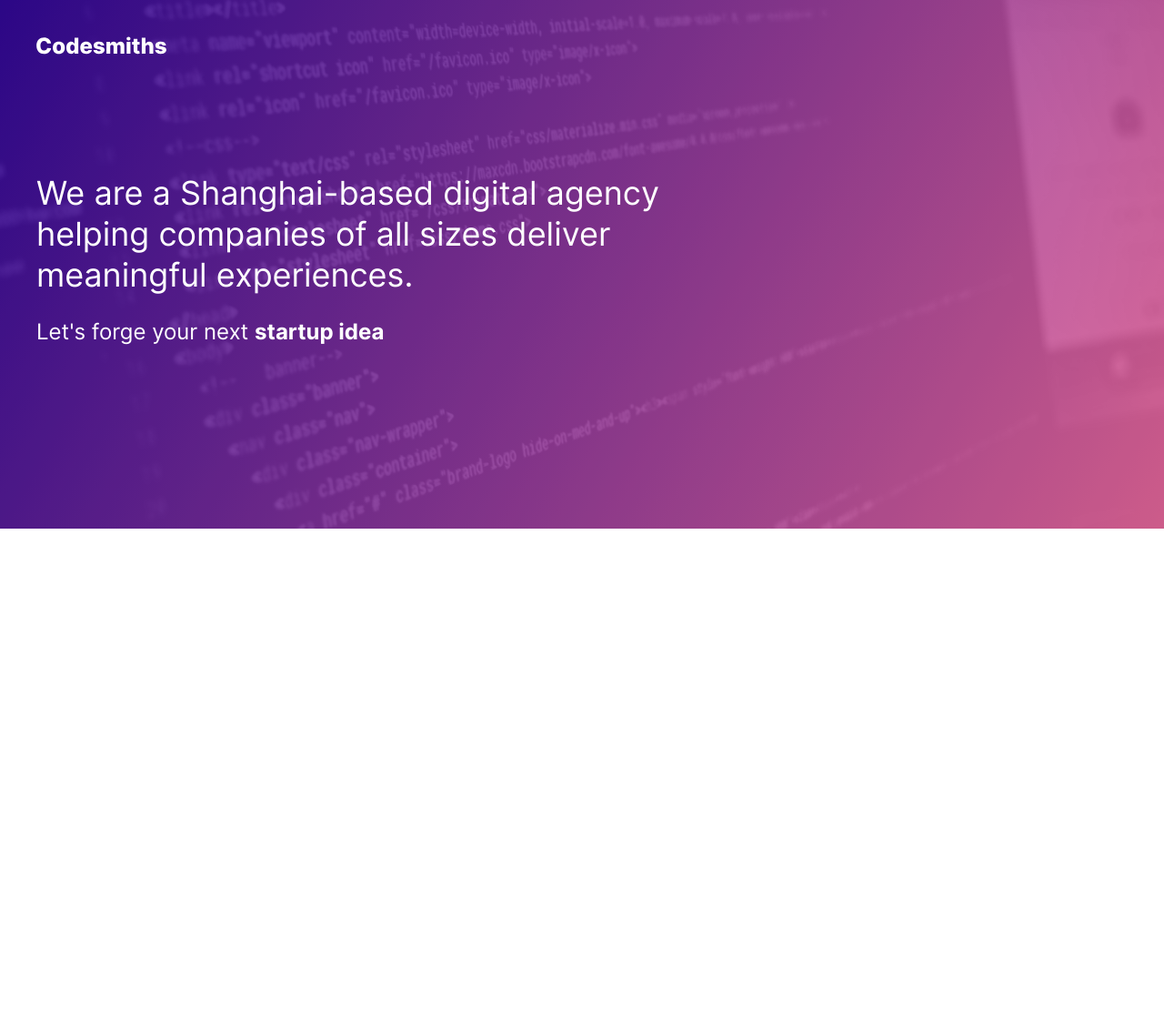
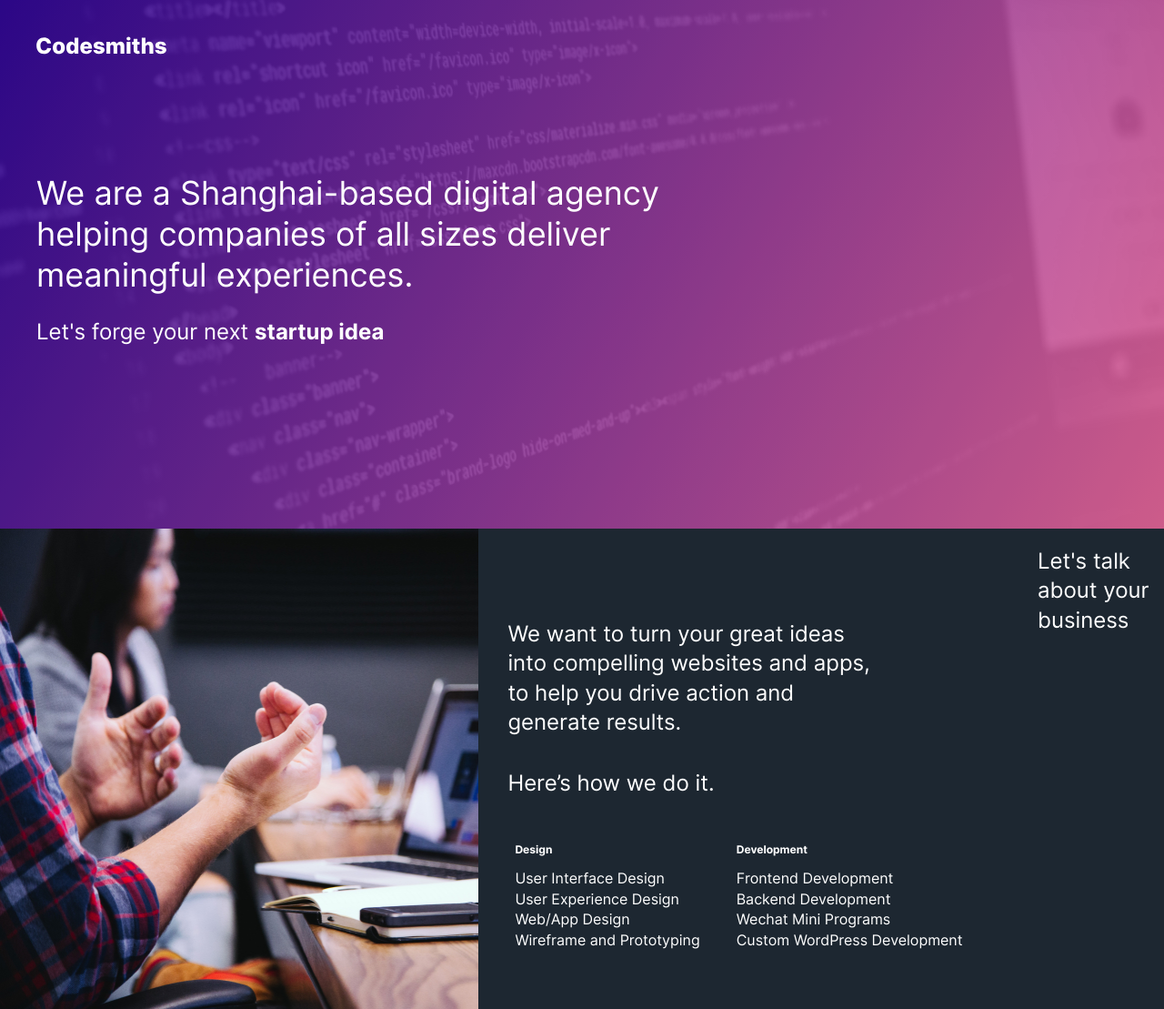
Before and after one commit to irene1216/codesmiths-co.github.io, a Jekyll site: the page built from index.html, in a window 1280 px wide. Shown: the whole page at 91% size. Built offline with Jekyll 4.4.1, drawn with Linux system fonts in a browser that asks for light colours; before the commit the page ends 900 px from its top, so only the background shows below that.

Commit message:
Done with the service section

```diff
--- /dev/null
+++ b/_includes/contact.html
@@ -0,0 +1,13 @@
+<div class="contact">
+  <div class="contact-left">
+    <h2>
+      Let's talk about your business
+    </h2>
+    <p>
+
+    </p>
+  </div>
+  <div class="contact-right">
+
+  </div>
+</div>
--- /dev/null
+++ b/_includes/services.html
@@ -0,0 +1,30 @@
+  <div class="service">
+    <div class="service-left">
+    </div>
+    <div class="service-right">
+      <div class="service-tagline">
+        <h2>
+          We want to turn your great ideas into compelling websites and apps, to help you drive action and generate results.
+        </h2>
+        <h2 class="tagline-last">
+          Here’s how we do it.
+        </h2>
+      </div>
+      <div class="service-list">
+        <ul class="design-list">
+        <p class="list-header">Design</p>
+          <li>User Interface Design</li>
+          <li>User Experience Design</li>
+          <li>Web/App Design</li>
+          <li>Wireframe and Prototyping</li>
+        </ul>
+        <ul class="dev-list">
+          <p class="list-header">Development</p>
+          <li>Frontend Development</li>
+          <li>Backend Development</li>
+          <li>Wechat Mini Programs</li>
+          <li>Custom WordPress Development</li>
+        </ul>
+      </div>
+    </div>
+  <div>
--- a/_sass/styles.scss
+++ b/_sass/styles.scss
@@ -1,3 +1,6 @@
+@import "services";
+@import "contact";
+
 body {
   font-family: "Inter", -apple-system, BlinkMacSystemFont, Helvetica, Arial,
     sans-serif;
--- a/assets/css/styles.css
+++ b/assets/css/styles.css
@@ -1,3 +1,61 @@
+.service {
+  background: #1d2731;
+  height: 528px;
+  color: white;
+  display: flex;
+  font-size: 16px; }
+  .service h2 {
+    font-weight: 400; }
+  .service .service-left {
+    background-image: url("/assets/images/service-left.jpg");
+    width: 100%; }
+
+.service-tagline {
+  font-size: 24px;
+  padding-left: 32px;
+  padding-top: 80px;
+  padding-right: 168px; }
+  .service-tagline .tagline-last {
+    padding-top: 15px;
+    padding-bottom: 0px; }
+
+.service-list {
+  display: flex; }
+
+.design-list,
+.dev-list {
+  list-style: none; }
+
+.list-header {
+  font-weight: bold;
+  font-size: 12px; }
+
+@media (max-width: 540px) {
+  .service {
+    height: 859px;
+    flex-direction: column;
+    font-size: 18px; }
+    .service .service-tagline {
+      padding: 20px; }
+    .service .service-left {
+      width: 375px;
+      height: 286px;
+      background-size: cover; }
+    .service .service-list {
+      flex-direction: column;
+      padding-left: -18px;
+      margin-left: -18px;
+      font-size: 16px; }
+      .service .service-list .design-list {
+        margin-top: 0px; }
+      .service .service-list .list-header {
+        font-size: 13px; } }
+
+.contact {
+  display: flex; }
+  .contact h2 {
+    font-weight: 400; }
+
 body {
   font-family: "Inter", -apple-system, BlinkMacSystemFont, Helvetica, Arial, sans-serif; }
 
--- a/index.html
+++ b/index.html
@@ -30,3 +30,5 @@ title: Codesmiths
     </div>
   </div>
 </header>
+  {% include services.html %}
+  {% include contact.html %}
```
Also changed, not shown: _sass/_contact.scss (added, +11 -0 lines), _sass/_services.scss (added, +76 -0 lines), gulpfile.js (+46 -46 lines), assets/images/service-left.jpg (added).
